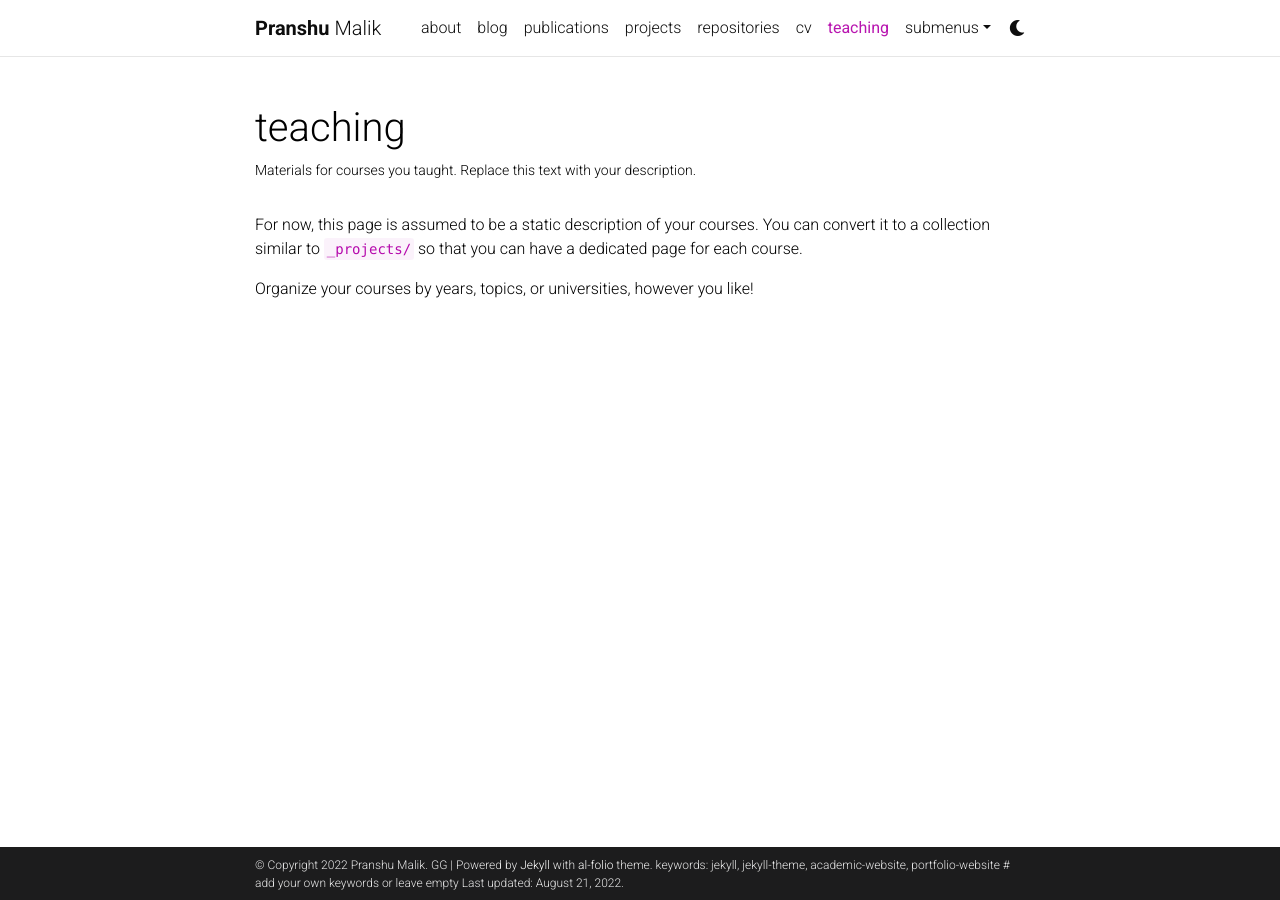
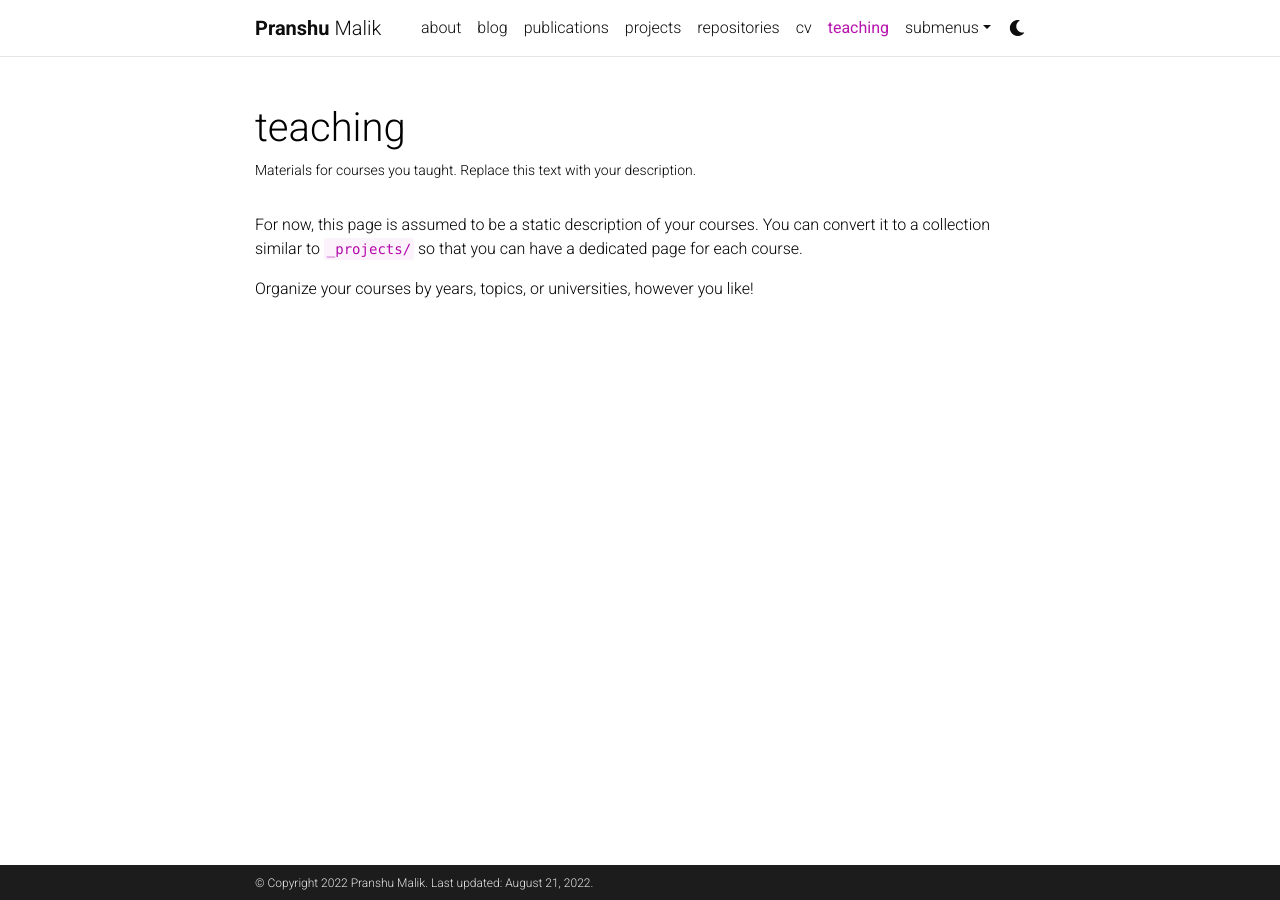
Before and after one commit to pranshumalik14/pranshumalik14.github.io, a Jekyll site: the page built from _pages/teaching.md, in a window 1280 px wide. Built offline with Jekyll 4.4.1, drawn with Linux system fonts in a browser that asks for light colours; comment, search, counter and statistics services are not loaded; a style sheet for code colours, icons or effects is not loaded.

Commit message:
initial website personalization

```diff
--- a/_config.yml
+++ b/_config.yml
@@ -8,13 +8,13 @@
 last_name: Malik
 email: pranshu.malik@uwo.ca
 description: > # the ">" symbol means to ignore newlines until "footer_text:"
-  Nyc 1.
-footer_text: >
-  GG | Powered by <a href="https://jekyllrb.com/" target="_blank">Jekyll</a> with <a href="https://github.com/alshedivat/al-folio">al-folio</a> theme.
-  keywords: jekyll, jekyll-theme, academic-website, portfolio-website  # add your own keywords or leave empty
+  Personal website and blog
+footer_text:
+
+google_analytics: G-8SMEYZLC8M
 
 lang: en # the language of your site (for example: en, fr, cn, ru, etc.)
-icon: ⚛️  # the emoji used as the favicon (alternatively, provide image name in /assets/img/)
+icon: 🌱  # favicon (alternatively, provide image name in /assets/img/)
 
 url: https://pranshumalik14.github.io # the base hostname & protocol for your site
 baseurl: # the subpath of your site, e.g. /blog/
@@ -83,7 +83,7 @@
 stackoverflow_id: #your stackoverflow id
 
 contact_note: >
-  You can even add a little note about which of these is the best way to reach you.
+  Powered by <a href="https://jekyllrb.com/" target="_blank">Jekyll</a> with <a href="https://github.com/alshedivat/al-folio">al-folio</a> theme.
 
 # -----------------------------------------------------------------------------
 # Analytics and search engine verification
@@ -255,7 +255,7 @@
 # -----------------------------------------------------------------------------
 
 imagemagick:
-  enabled: true # enables responsive images for your site (recomended, see https://github.com/alshedivat/al-folio/issues/537)
+  enabled: false # enables responsive images for your site (recomended, see https://github.com/alshedivat/al-folio/issues/537)
   widths:
     - 480
     - 800
```
Also changed, not shown: _pages/about.md (+1 -1 lines), assets/img/al-folio-preview.png (deleted), assets/img/code-screenshot.png (deleted), assets/img/distill-screenshot.png (deleted), assets/img/math-screenshot.png (deleted), assets/img/photos-screenshot.png (deleted), assets/img/pic.jpg (added), assets/img/projects-screenshot.png (deleted), assets/img/publications-screenshot.png (deleted), 2 other files.
